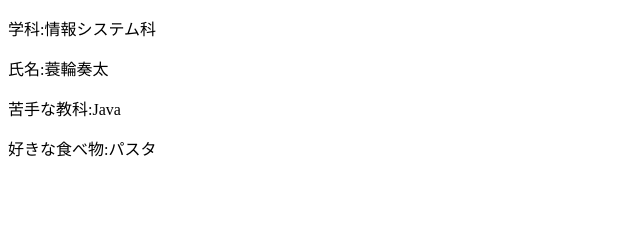
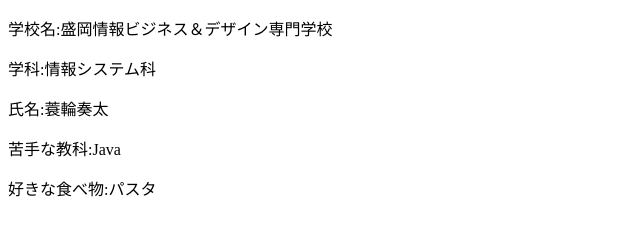
Before and after one commit to hatakeyama12/branch-test, a plain HTML site: page profile_B.html in a window 1280 px wide. Shown: the whole page, without its empty margins (0-640 px from the left). Drawn offline with Linux system fonts and the light colour scheme.

Commit message:
profile_B.htmlに追記

```diff
--- a/profile_B.html
+++ b/profile_B.html
@@ -5,6 +5,7 @@
 	<title>自己紹介</title>
 </head>
 <body>
+	<p>学校名:盛岡情報ビジネス＆デザイン専門学校</p>
 	<p>学科:情報システム科</p>
 	<p>氏名:蓑輪奏太</p>
 	<p>苦手な教科:Java</p>
```
